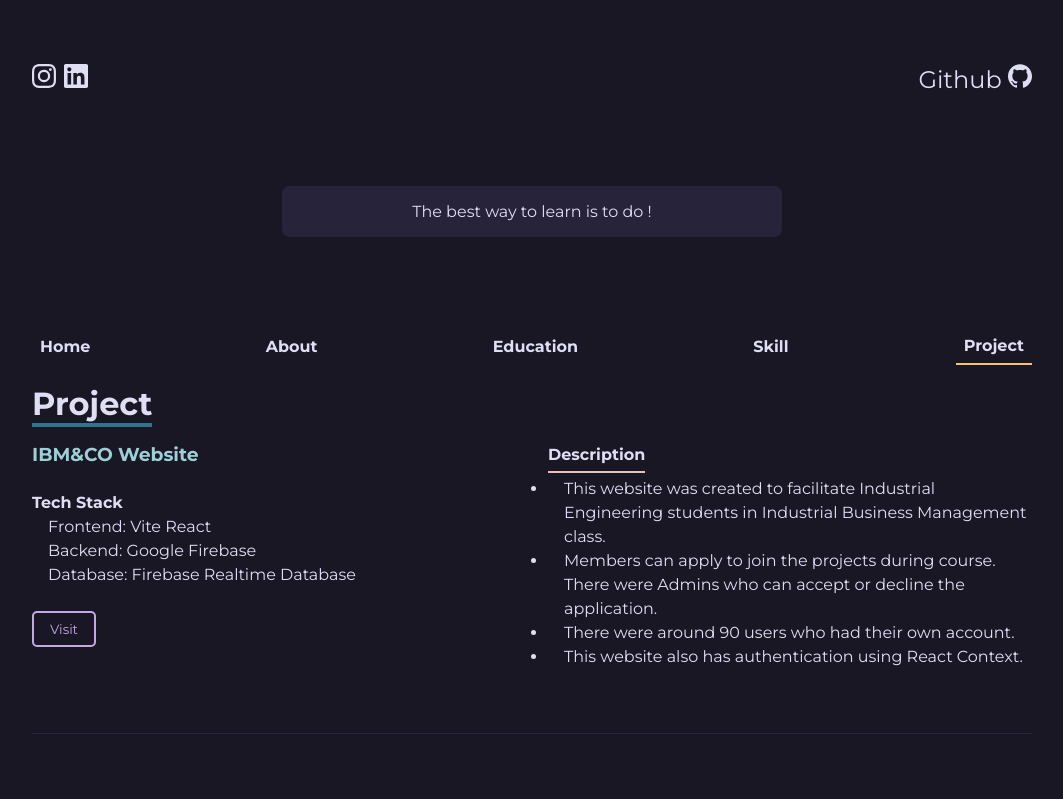
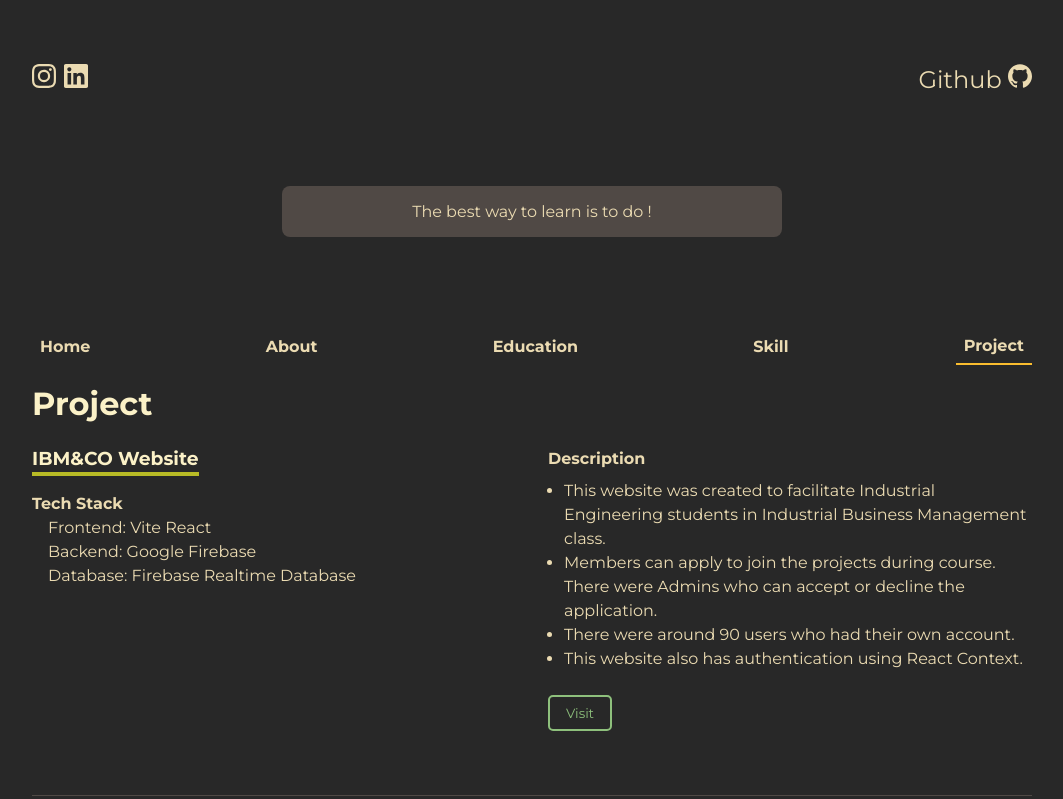
Before and after one commit to pnitijarasrat/thepnirijarasrat, a React (Vite) app: page /project in a window 1280 px wide. Shown: the top 799 px of the page, without its empty margins (108-1171 px from the left). Built offline with nearby package versions, Linux system fonts and the light colour scheme.

Commit message:
change theme to gruvbox

```diff
--- a/src/App.css
+++ b/src/App.css
@@ -1,10 +1,10 @@
 @import url("https://fonts.googleapis.com/css2?family=Montserrat:ital,wght@0,100..900;1,100..900&family=Roboto:ital,wght@0,100;0,300;0,400;0,500;0,700;0,900;1,100;1,300;1,400;1,500;1,700;1,900&display=swap");
 @import url("https://fonts.googleapis.com/css2?family=JetBrains+Mono:ital,wght@0,100..800;1,100..800&family=Montserrat:ital,wght@0,100..900;1,100..900&family=Roboto:ital,wght@0,100;0,300;0,400;0,500;0,700;0,900;1,100;1,300;1,400;1,500;1,700;1,900&display=swap");
+@import "./var.css";
 
 * {
   padding: 0;
   margin: 0;
-  /* font-family: "JetBrains Mono", monospace; */
   font-family: "Montserrat", monospace;
   font-optical-sizing: auto;
 }
@@ -16,11 +16,15 @@ body {
 p,
 div,
 a {
-  color: #e0def4;
+  color: var(--font-color);
 }
 
 a {
   text-decoration: none;
+}
+
+p {
+  text-align: justify;
 }
 
 /* p { */
@@ -28,52 +32,59 @@ a {
 /* } */
 
 hr {
-  border: 0.5px solid #26233a;
+  border: 0.5px solid var(--light-black);
 }
 
 h1 {
-  margin-bottom: 16px;
+  margin-bottom: 24px;
   display: inline-block;
-  border-bottom: 4px solid #31748f;
+  color: var(--header-color);
 }
 
 h2 {
-  color: #ebbcba;
+  color: var(--header-color);
+  border-bottom: 4px solid var(--red);
+  padding-bottom: 1px;
+  display: inline-block;
+  margin-bottom: 16px;
 }
 
 h3 {
-  color: #9ccfd8;
+  color: var(--header-color);
+  border-bottom: 4px solid var(--green);
+  padding-bottom: 1px;
+  display: inline-block;
+  margin-bottom: 16px;
 }
 
 body {
-  background-color: #191724;
+  background-color: var(--black);
 }
 
 .footer {
   text-align: center;
   margin-top: 128px;
   margin-bottom: 16px;
-  color: #6e6a86;
-  font-size: 0.75em;
+  color: var(--light-black);
+  font-size: 0.8em;
 }
 
 button {
   background-color: transparent;
-  border: 2px solid #c4a7e7;
+  border: 2px solid var(--aqua);
   border-radius: 5px;
-  color: #c4a7e7;
+  color: var(--aqua);
   padding: 8px 16px;
 }
 
 button a {
   text-decoration: none;
-  color: #191724;
   font-weight: bold;
 }
 
 button:hover {
   cursor: pointer;
   transition: 0.2s;
-  background-color: #c4a7e7;
-  color: #e0def4;
+  background-color: var(--aqua);
+  color: var(--font-color);
 }
--- a/src/component/About/About.css
+++ b/src/component/About/About.css
@@ -21,12 +21,12 @@
   display: flex;
   flex-direction: column;
   row-gap: 8px;
-  margin-top: 16px;
 }
 
 .about-bio-list {
   display: flex;
   gap: 32px;
+  align-items: center;
 }
 
 .about-bio-list .year {
--- a/src/component/About/AboutParagraph.jsx
+++ b/src/component/About/AboutParagraph.jsx
@@ -20,7 +20,7 @@ export default function AboutParagraph() {
         software development. It didn't attract me at first, it had never been
         since my first year learning <i>python</i>. The field that actually
         attracts me is web development, especially{" "}
-        <b style={{ color: "#eb6f92" }}>Frontend Development</b>. So I spent 3-4
+        <b style={{ color: "#d3869b" }}>Frontend Development</b>. So I spent 3-4
         hours every night learning web development essentials from Udemy, Colt
         Steele's courses, he is a wonderful instructor. It has already been
         almost 2 years of constantly self learning ( at the time I was building
--- a/src/component/Home/Home.css
+++ b/src/component/Home/Home.css
@@ -1,3 +1,5 @@
+@import "../../var.css";
+
 .home-section {
   display: flex;
   align-items: center;
@@ -12,14 +14,14 @@
   justify-content: space-between;
   align-items: center;
   width: min(1000px, 90vw);
-  color: #f6c177;
+  color: var(--yellow);
 }
 
 .home-social-list {
   font-size: 1.5em;
   display: flex;
   gap: 8px;
-  color: #f6c177;
+  color: var(--yellow);
 }
 
 .home-social a {
@@ -30,13 +32,13 @@
   font-size: 1.5em;
 }
 .home-social-github a:hover {
-  color: #f6c177;
+  color: var(--yellow);
 }
 
 .home-header {
   padding: 16px 0;
   border-radius: 8px;
-  background-color: #26233a;
+  background-color: var(--light-black);
   text-align: center;
   width: min(500px, 90vw);
   margin: auto;
@@ -79,7 +81,7 @@ nav ul li {
 }
 
 .selected {
-  border-bottom: 2px solid #f6c177;
+  border-bottom: 2px solid var(--yellow);
 }
 
 .nav-button-container {
@@ -97,7 +99,7 @@ nav ul li {
 }
 
 .mobile-nav-container {
-  border: 2px solid #6e6a86;
+  border: 2px solid var(--light-black);
   border-radius: 5px;
   width: min(90vw, 1000px);
   margin: auto;
@@ -111,7 +113,7 @@ nav ul li {
 .mobile-nav-tabpane {
   width: min(90vw, 1000px);
   margin: auto;
-  background-color: #26233a;
+  background-color: var(--light-black);
   margin-top: 8px;
   border-radius: 5px;
   box-sizing: border-box;
--- a/src/component/Home/Nav.jsx
+++ b/src/component/Home/Nav.jsx
@@ -14,7 +14,7 @@ export default function Nav() {
   const { width } = useViewport();
 
   const liHoverAnimate = {
-    color: "white",
+    color: "#ebdbb2",
     scale: 1.2,
     cursor: "pointer",
   };
--- a/src/component/Project/Project.css
+++ b/src/component/Project/Project.css
@@ -1,7 +1,9 @@
+@import "../../var.css";
+
 .project-list {
   display: flex;
   column-gap: 32px;
-  border-bottom: 1px solid #26233a;
+  border-bottom: 1px solid var(--light-black);
   padding-bottom: 64px;
 }
 
@@ -30,12 +32,11 @@
 
 .project-list-desc {
   padding-bottom: 4px;
-  border-bottom: 2px solid #ebbcba;
   margin-bottom: 4px;
   display: inline-block;
 }
 
-.project-list div ul li {
+.project-list div ul {
   padding-left: 16px;
 }
 
@@ -47,4 +48,7 @@
   .project-list div {
     width: 100%;
   }
+  .project-list div ul {
+    padding-left: 16px;
+  }
 }
--- a/src/component/Project/ProjectList.jsx
+++ b/src/component/Project/ProjectList.jsx
@@ -24,9 +24,6 @@ export default function ProjectList({
           <li>Database: {projectStack.db}</li>
         </ul>
         <br />
-        <a href={projectLink} target="_blank" rel="noreferrer">
-          <button>Visit</button>
-        </a>
       </motion.div>
       <motion.div
         initial={{ opacity: 0, x: 100 }}
@@ -40,6 +37,10 @@ export default function ProjectList({
             <li key={index}>{p}</li>
           ))}
         </ul>
+        <br />
+        <a href={projectLink} target="_blank" rel="noreferrer">
+          <button>Visit</button>
+        </a>
       </motion.div>
     </div>
   );
--- /dev/null
+++ b/src/var.css
@@ -0,0 +1,13 @@
+:root {
+  --black: #282828;
+  --light-black: #504945;
+  --red: #fb4934;
+  --green: #b8bb26;
+  --yellow: #fabd2f;
+  --blue: #83a598;
+  --purple: #d3869b;
+  --aqua: #8ec07c;
+  --grey: #a89984;
+  --header-color: #fbf1c7;
+  --font-color: #ebdbb2;
+}
```
